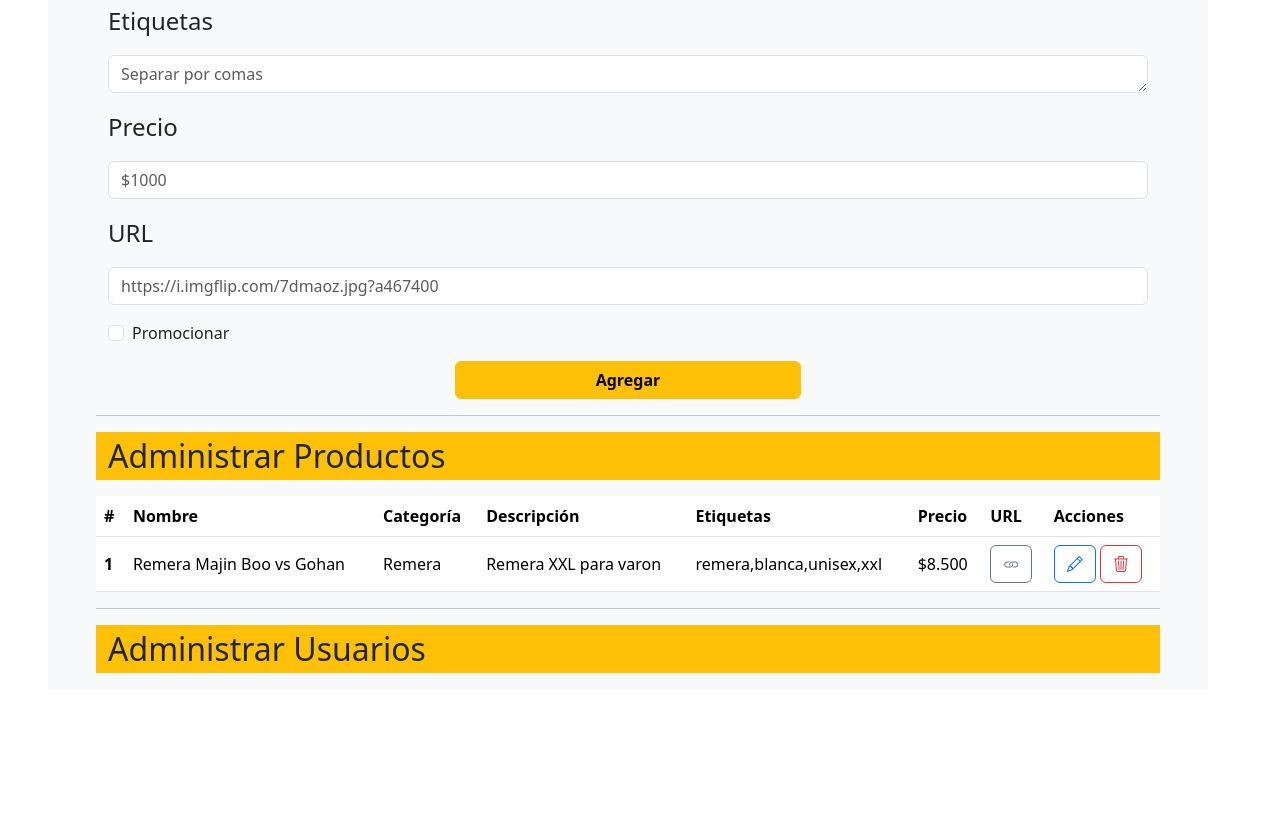
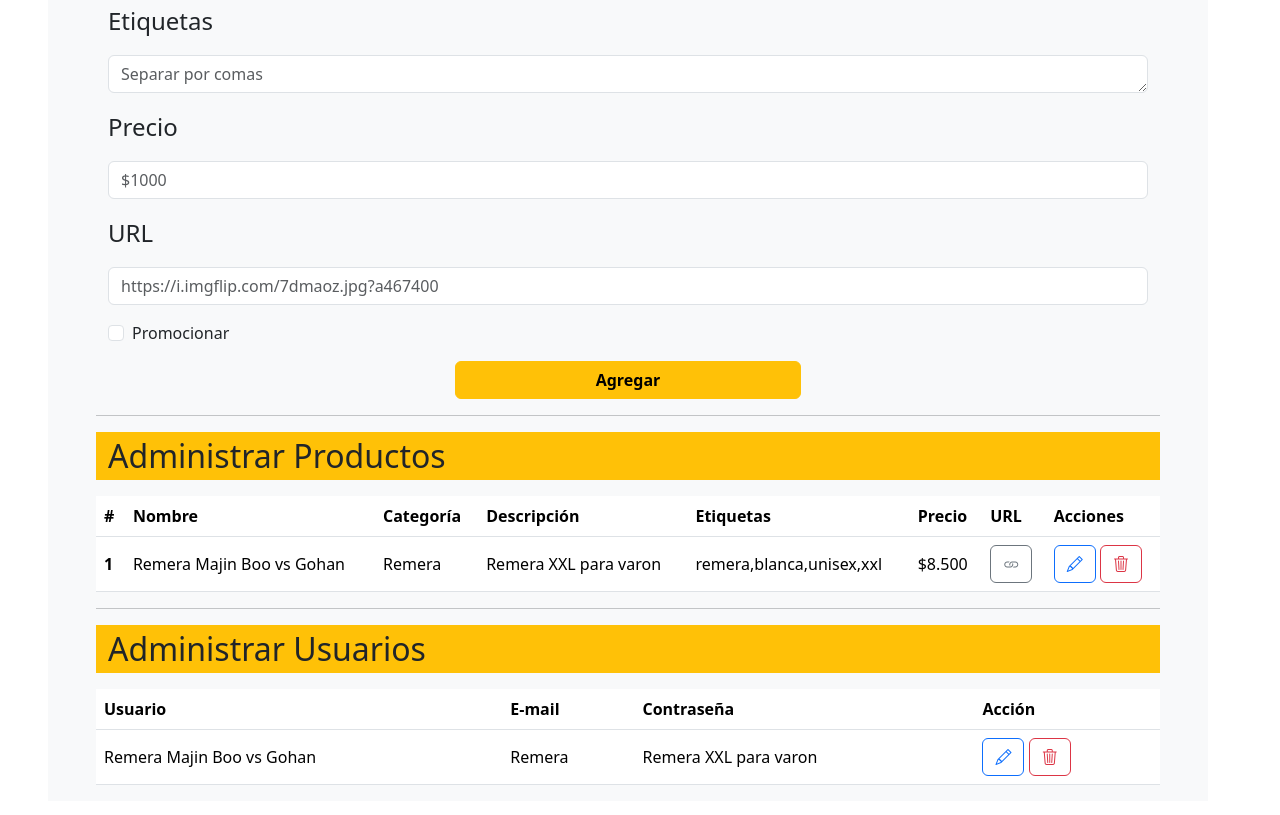
Before and after one commit to djauguust/RC-C46i-Grupo3-Javascript, a plain HTML site: page administrador.html in a window 1280 px wide. Shown: the part 786-1601 px from the top of the page. Before the commit the page ends 1499 px from the top, so only its background shows below. Drawn offline with nearby package versions, Linux system fonts and the light colour scheme.

Commit message:
listo maquetado de pagina

```diff
--- a/administrador.html
+++ b/administrador.html
@@ -69,7 +69,7 @@
                 <input
                   class="form-check-input"
                   type="radio"
-                  name="tazas"
+                  name="categoria"
                   id="tazas1"
                 />
                 <label class="form-check-label" for="tazas1"> Tazas </label>
@@ -78,7 +78,7 @@
                 <input
                   class="form-check-input"
                   type="radio"
-                  name="remeras"
+                  name="categoria"
                   id="remeras1"
                 />
                 <label class="form-check-label" for="remeras1"> Remeras </label>
@@ -87,7 +87,7 @@
                 <input
                   class="form-check-input"
                   type="radio"
-                  name="funkos"
+                  name="categoria"
                   id="funkos1"
                 />
                 <label class="form-check-label" for="funkos1"> Funkos </label>
@@ -96,7 +96,7 @@
                 <input
                   class="form-check-input"
                   type="radio"
-                  name="otros"
+                  name="categoria"
                   id="otros1"
                 />
                 <label class="form-check-label" for="otros1"> Otros </label>
@@ -207,6 +207,31 @@
           <hr />
           <!-- Administrar usuarios -->
           <p class="fs-2 bg-warning">Administrar Usuarios</p>
+          <table class="table">
+            <thead>
+              <tr>
+                <th scope="col">Usuario</th>
+                <th scope="col">E-mail</th>
+                <th scope="col">Contraseña</th>
+                <th scope="col">Acción</th>
+              </tr>
+            </thead>
+            <tbody>
+              <tr class="align-middle">
+                <td>Remera Majin Boo vs Gohan</td>
+                <td>Remera</td>
+                <td>Remera XXL para varon</td>
+                <td>
+                  <button type="button" class="btn btn-outline-primary">
+                    <i class="bi bi-pencil"></i>
+                  </button>
+                  <button type="button" class="btn btn-outline-danger">
+                    <i class="bi bi-trash3"></i>
+                  </button>
+                </td>
+              </tr>
+            </tbody>
+          </table>
           <!-- /Administrar usuarios -->
         </div>
       </div>
--- a/js/codigoProducto.js
+++ b/js/codigoProducto.js
@@ -1,4 +1,3 @@
 export function generarCodigoProducto() {
-  let codigo = Math.trunc(Math.random() * 1000);
-  return parseInt(codigo);
+  return parseInt(Math.trunc(Math.random() * 1000));
 }
```
